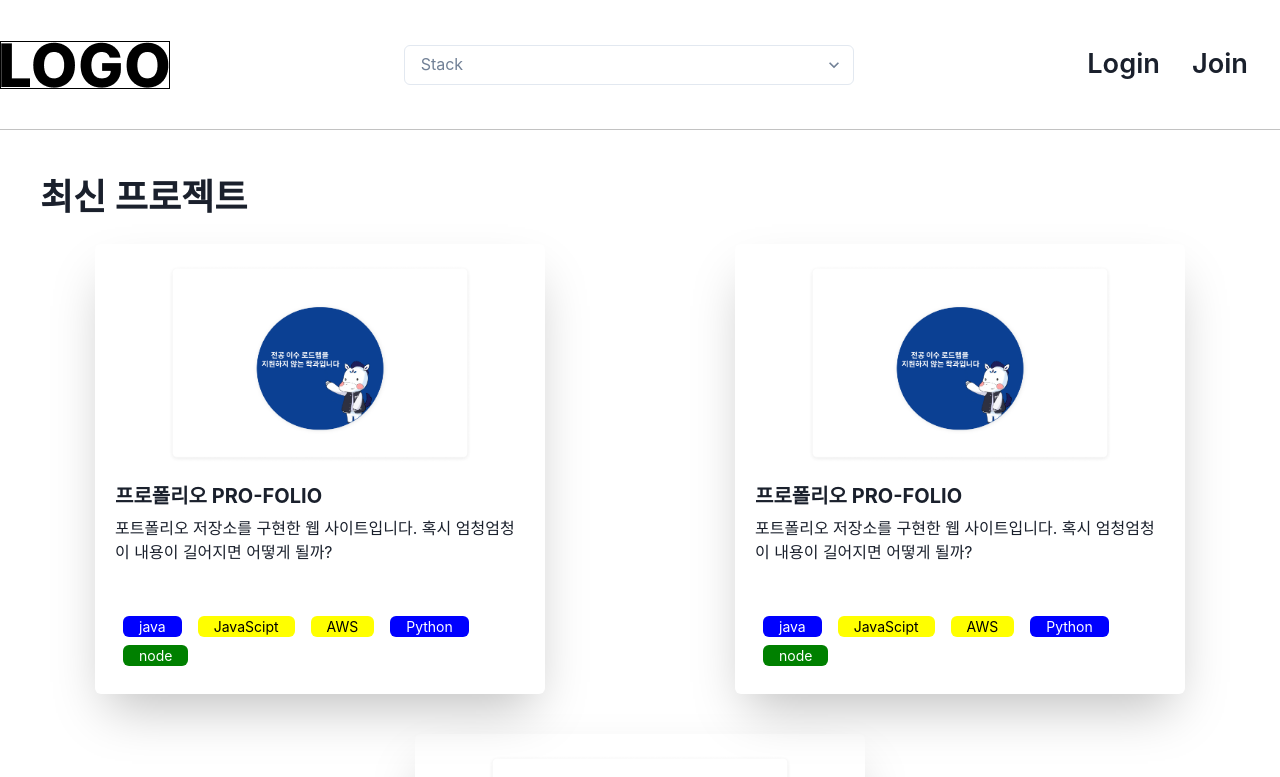
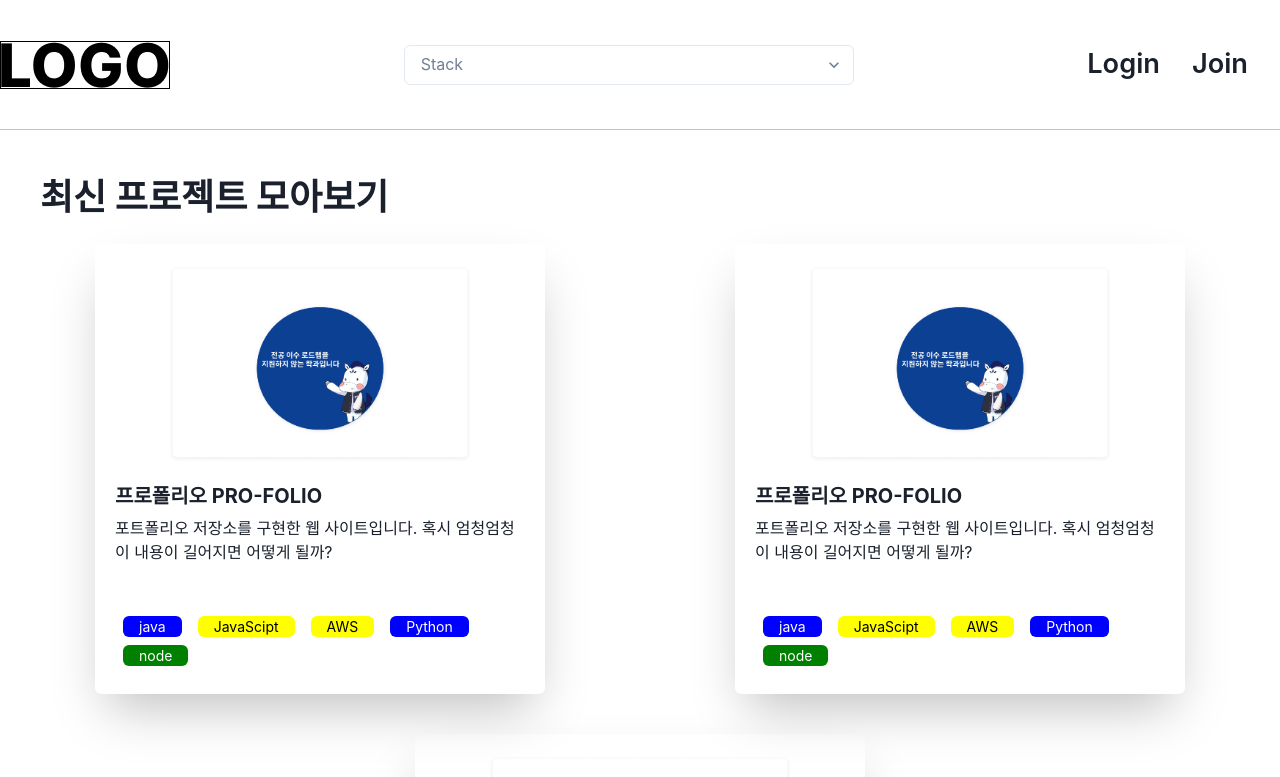
Before and after one commit to gahyuun/23-W-Cow-Project-Frontend, a React (Create React App) app: page / in a window 1280 px wide. Shown: the top 777 px of the page. Built offline with nearby package versions, Linux system fonts and the light colour scheme.

Commit message:
Style : main page format 변경

```diff
--- a/src/pages/Main.jsx
+++ b/src/pages/Main.jsx
@@ -2,12 +2,12 @@ import * as React from 'react';
 import { Flex, Box, Text } from '@chakra-ui/react';
 import Board from '../component/Board';
 
-function Main() {
-  const testarr=[1,2,3];
+function Main( { title, list }) {
+
   return  <Box maxW='1500px' mx='auto' my='10'>
-        <Text fontSize='4xl' as='b' mx='10'> 최신 프로젝트 </Text>
+        <Text fontSize='4xl' as='b' mx='10'> {title} 모아보기 </Text>
         <Flex  justifyContent="space-around" wrap="wrap">
-        {testarr.map((index) => (
+        {list.map((index) => (
           <div  key={`mainpage__board-${index}`}>
             <Board />
           </div>
@@ -15,5 +15,8 @@ function Main() {
   </Flex>
 </Box>
 }
-
+Main.defaultProps = {
+  title: '최신 프로젝트',
+  list: [1,2,3]
+};
 export default Main;
```
